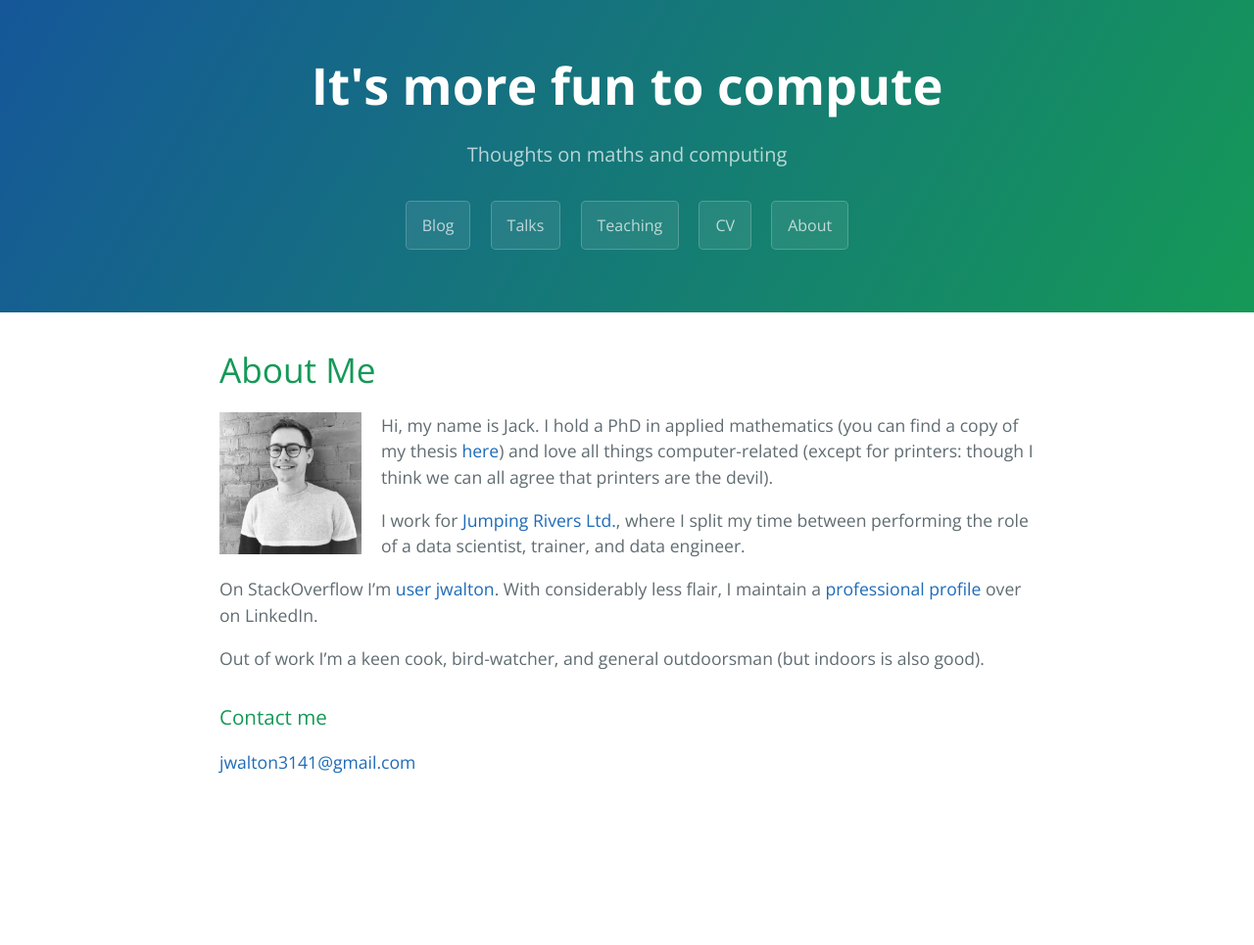
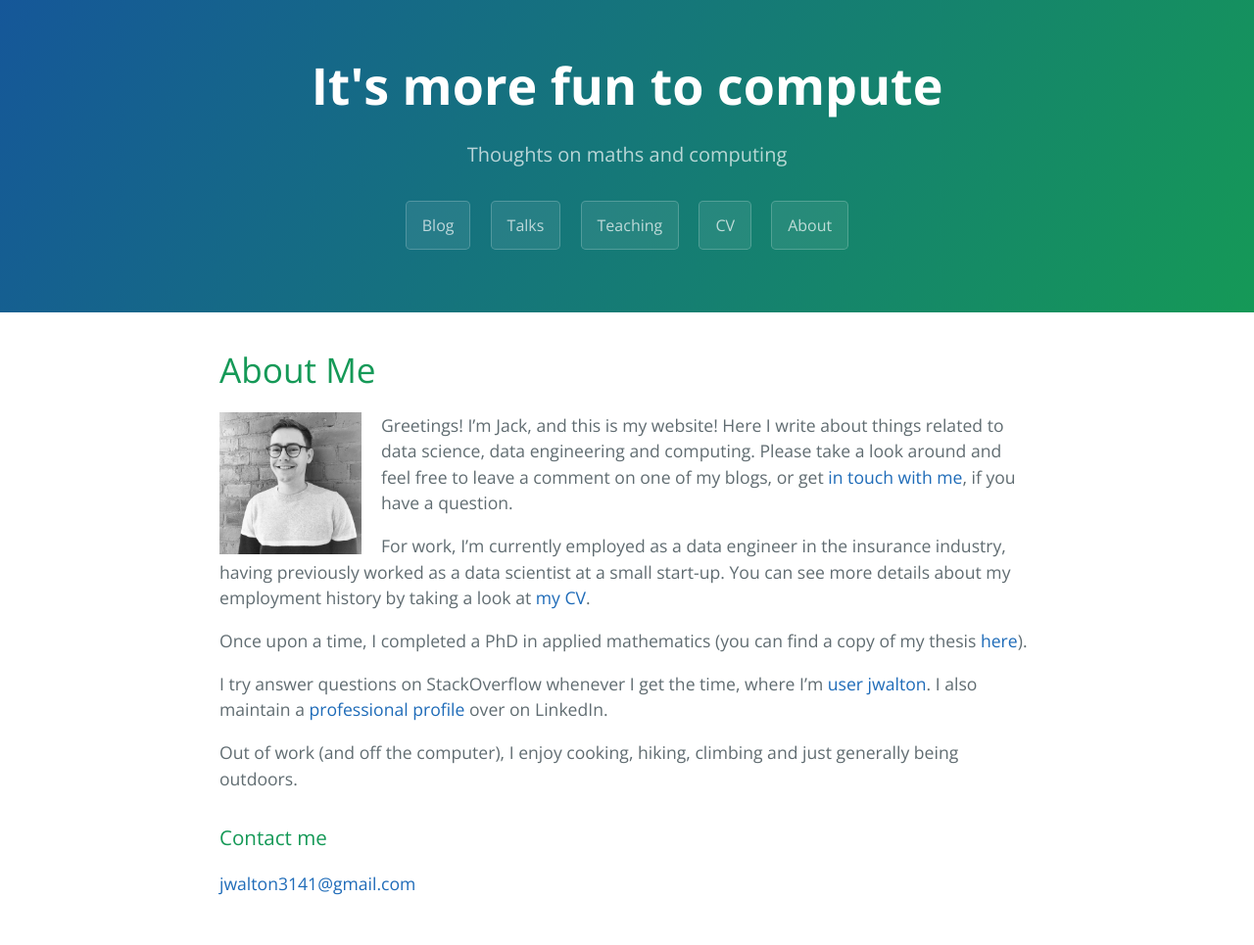
Before and after one commit to jwalton3141/jwalton3141.github.io, a Jekyll site: the page built from about.md, in a window 1280 px wide. Shown: the whole page at 98% size. Built offline with Jekyll 4.4.1, drawn with Linux system fonts in a browser that asks for light colours; our own code applies the rules of GitHub Pages for plain Markdown files; before the commit the page ends 900 px from its top, so only the background shows below that.

Commit message:
Update about page

```diff
--- a/about.md
+++ b/about.md
@@ -7,22 +7,24 @@ layout: about
 <img style="float: left; padding-right:20px" width="165" height="145"
 src="/assets/portrait.jpg">
 
-Hi, my name is Jack. I hold a PhD in applied mathematics (you can find a copy
-of my thesis [here](/assets/thesis.pdf)) and love all things computer-related
-(except for printers: though I think we can all agree that printers are the
-devil).
+Greetings! I'm Jack, and this is my website! Here I write about things related
+to data science, data engineering and computing. Please take a look around and
+feel free to leave a comment on one of my blogs, or get [in touch with me](mailto:jwalton3141@gmail.com),
+if you have a question.
 
-I work for [Jumping Rivers Ltd.](https://www.jumpingrivers.com/), where I split
-my time between performing the role of a data scientist, trainer, and data
-engineer.
+For work, I'm currently employed as a data engineer in the insurance industry,
+having previously worked as a data scientist at a small start-up. You can see
+more details about my employment history by taking a look at [my CV](/assets/cv.pdf).
 
-On StackOverflow I'm [user
-jwalton](https://stackoverflow.com/users/11021886/jwalton?tab=profile). With
-considerably less flair, I maintain a [professional
-profile](https://www.linkedin.com/in/jwalton93/) over on LinkedIn.
+Once upon a time, I completed a PhD in applied mathematics (you can find a copy
+of my thesis [here](/assets/thesis.pdf)).
 
-Out of work I'm a keen cook, bird-watcher, and general outdoorsman (but indoors
-is also good).
+I try answer questions on StackOverflow whenever I get the time, where I'm
+[user jwalton](https://stackoverflow.com/users/11021886/jwalton?tab=profile).
+I also maintain a [professional profile](https://www.linkedin.com/in/jwalton93/) over on LinkedIn.
+
+Out of work (and off the computer), I enjoy cooking, hiking, climbing and just
+generally being outdoors.
 
 ### Contact me
 
```
